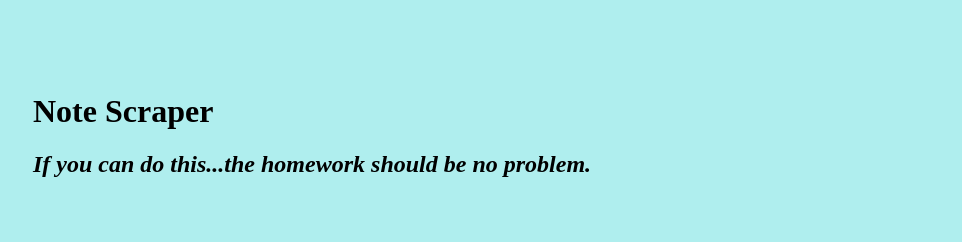
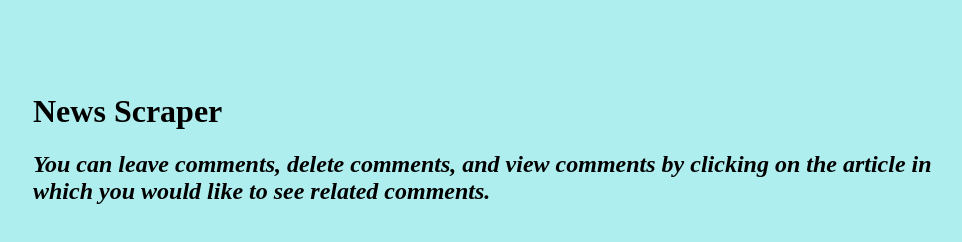
Before and after one commit to brockbel4/newsScraper, a website: page public/index.html in a window 1280 px wide. Shown: the whole page, without its empty margins (127-1089 px from the left). Drawn offline with nearby package versions, Linux system fonts and the light colour scheme; no server answers.

Commit message:
This is more styling

```diff
--- a/public/index.html
+++ b/public/index.html
@@ -7,8 +7,8 @@
   </head>
   <body>
     <div id="wrapper">
-      <h1>Note Scraper</h1>
-      <h2><i>If you can do this...the homework should be no problem.</i></h2>
+      <h1>News Scraper</h1>
+      <h2><i>You can leave comments, delete comments, and view comments by clicking on the article in which you would like to see related comments.</i></h2>
       <div id="articles"></div>
       <div id="notes"></div>
     </div>
```
